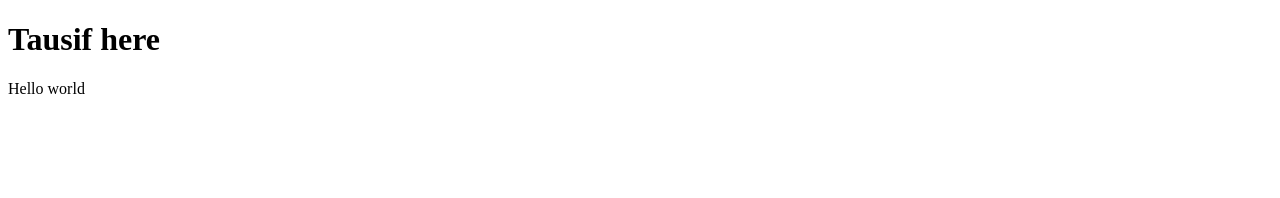
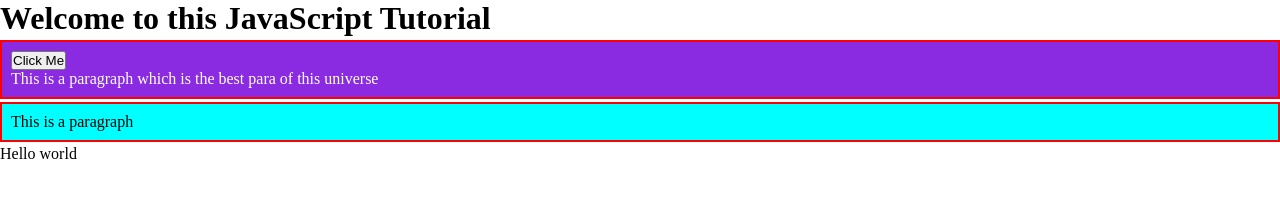
Before and after one commit to Tausif4171/Javascript-Tutorial, a plain HTML site: page index.html in a window 1280 px wide. Drawn offline with Linux system fonts and the light colour scheme.

Commit message:
files updated

```diff
--- a/index.html
+++ b/index.html
@@ -1,15 +1,37 @@
 <!DOCTYPE html>
 <html lang="en">
-
 <head>
     <meta charset="UTF-8">
     <meta name="viewport" content="width=device-width, initial-scale=1.0">
-    <title>Document</title>
+    <title>JavaScript Tutorial</title>
+    <style>
+        *{
+            margin: 0;
+            padding: 0;
+        }
+        .container{
+            border: 2px solid red;
+            margin: 3px 0;
+            background: cyan;
+            padding: 9px;
+        }
+        .bg-primary{
+            background-color: blueviolet;
+        }
+        .text-success{
+            color: white;
+        }
+    </style>
 </head>
-
 <body>
-    <h1>Tausif here</h1>
+    <h1>Welcome to this JavaScript Tutorial</h1>
+    <div id="firstContainer" class="container">
+        <button id="click">Click Me</button>
+        <p>This is a paragraph which is the best para of this universe</p>
+    </div>
+    <div class="container">
+        <p>This is a paragraph</p>
+    </div>
     <script src="index.js"></script>
-</body>
-
+    </body>
 </html>
--- a/index.js
+++ b/index.js
@@ -146,8 +146,8 @@ var age = 18;
 //Loops in JavaScript
 var arr = [1, 2, 3, 4, 5, 6, 7];
 // console.log(arr);
-for(var i=0; i<arr.length; i++){
-    if(i==2){
+for (var i = 0; i < arr.length; i++) {
+    if (i == 2) {
         // break;
         continue;
     }
@@ -172,3 +172,68 @@ for(var i=0; i<arr.length; i++){
 //     console.log(arr[j]);
 //     j++;
 // } while (j < arr.length);
+
+// Array Methods
+let myArr = ["Tausif", "Khan", 2, , null, true];
+
+// console.log(myArr.length);
+// myArr.pop();
+// myArr.push(2);
+// myArr.shift();
+// myArr.unshift("abc");
+// const newLen = myArr.unshift("abc");
+// console.log(newLen);
+// console.log(myArr);
+
+// String Methods
+let myString = "Tausif is a good boy good good Tausif";
+// console.log(myString.length);
+// console.log(myString.indexOf("good"));
+// console.log(myString.lastIndexOf("good"));
+// console.log(myString.slice(1,3));
+// let d = myString.replace("Tausif","Rehan"); //only first occurrence will replace
+// d = d.replace("good", "bad");
+// console.log(d, myString);
+
+// Dates
+// let myDate = new Date();
+// console.log(myDate);
+// console.log(myDate.getFullYear());
+// console.log(myDate.getDate());
+// console.log(myDate.getDay());
+// console.log(myDate.getTime());
+// console.log(myDate.getHours());
+// console.log(myDate.getMinutes());
+
+// DOM Manipulation
+let elem = document.getElementById('click');
+// console.log(elem);
+
+let elemClass = document.getElementsByClassName('container');
+// console.log(elemClass);
+// elemClass[0].style.background = 'yellow';
+elemClass[0].classList.add('bg-primary');
+elemClass[0].classList.add('text-success');
+// console.log(elem.innerHTML);
+// console.log(elem.innerText);
+
+// console.log(elemClass[0].innerHTML);
+// console.log(elemClass[0].innerText);
+
+let tagName = document.getElementsByTagName('div');
+// console.log(tagName);
+
+let createdElement = document.createElement('p');
+createdElement.innerText = "hello a new paragraph created";
+tagName[0].appendChild(createdElement);
+
+let createdElement2 = document.createElement('b');
+createdElement2.innerText = "hello a bold created";
+tagName[0].replaceChild(createdElement2, createdElement);
+tagName[0].removeChild(createdElement2); // removes an element
+
+// Selecting using Query
+let selector = document.querySelector('.container');
+// console.log(selector);
+let selectorAll = document.querySelectorAll('.container');
+// console.log(selectorAll);
```
Also changed, not shown: Form Validation in JavaScript.txt (added).
